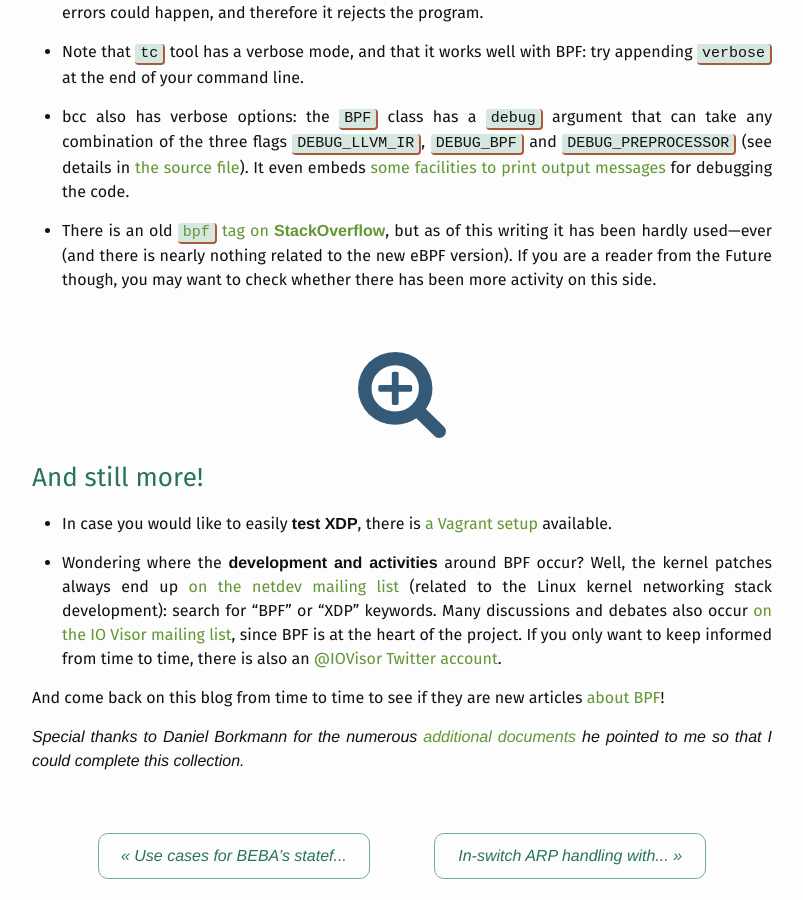
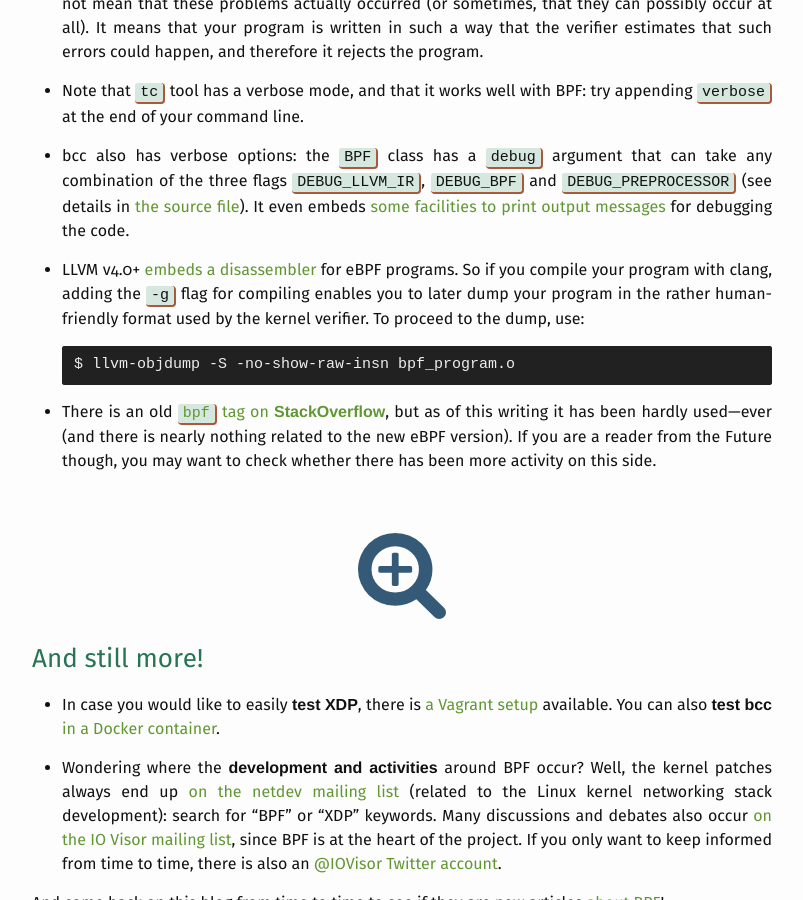
Before and after one commit to qmonnet/whirl-offload, a Jekyll site: the page built from _posts/2016-09-01-dive-into-bpf.md, in a window 1280 px wide and 900 px high, scrolled down 12331 px. Shown: the whole window, without its empty margins (238-1041 px from the left). Built offline with Jekyll 4.4.1, drawn with Linux system fonts in a browser that asks for light colours; some web fonts are replaced; some of the changed text lies outside the part shown.

Commit message:
posts/BPF_resources: add a couple of additional links
Including:

* bcc Docker file
* LLVM 4.0+ disassembler
* FreeBSD BPF man page

```diff
--- a/_posts/2016-09-01-dive-into-bpf.md
+++ b/_posts/2016-09-01-dive-into-bpf.md
@@ -186,6 +186,9 @@ About **cBPF**:
 * [_The BSD Packet Filter: A New Architecture for User-level Packet Capture_](http://www.tcpdump.org/papers/bpf-usenix93.pdf)
   (Steven McCanne and Van Jacobson, 1992):<br />
   The original paper about (classic) BPF.
+
+* [The FreeBSD manual page about BPF](http://www.gsp.com/cgi-bin/man.cgi?topic=bpf)
+  is a useful resource to understand cBPF programs.
 
 * Daniel Borkmann realized at least two presentations on cBPF,
   [one in 2013 on mmap, BPF and Netsniff-NG](http://borkmann.ch/talks/2013_devconf.pdf), and
@@ -720,6 +723,15 @@ BPF.
   messages](https://github.com/iovisor/bcc/blob/master/docs/reference_guide.md#output)
   for debugging the code.
 
+* LLVM v4.0+
+  [embeds a disassembler](https://www.spinics.net/lists/netdev/msg406926.html)
+  for eBPF programs. So if you compile your program with clang, adding the `-g`
+  flag for compiling enables you to later dump your program in the rather
+  human-friendly format used by the kernel verifier. To proceed to the dump,
+  use:
+
+      $ llvm-objdump -S -no-show-raw-insn bpf_program.o
+
 * There is an old
   [`bpf` tag on **StackOverflow**](https://stackoverflow.com/questions/tagged/bpf),
   but as of this writing it has been hardly used—ever (and there is nearly
@@ -734,7 +746,9 @@ BPF.
 ## And still more!
 
 * In case you would like to easily **test XDP**, there is
-  [a Vagrant setup](https://github.com/iovisor/xdp-vagrant) available.
+  [a Vagrant setup](https://github.com/iovisor/xdp-vagrant) available. You can
+  also **test bcc**
+  [in a Docker container](https://github.com/zlim/bcc-docker).
 
 * Wondering where the **development and activities** around BPF occur? Well,
   the kernel patches always end up
```
Also changed, not shown: other parts of _posts/2016-09-01-dive-into-bpf.md (+1 -1 lines).
